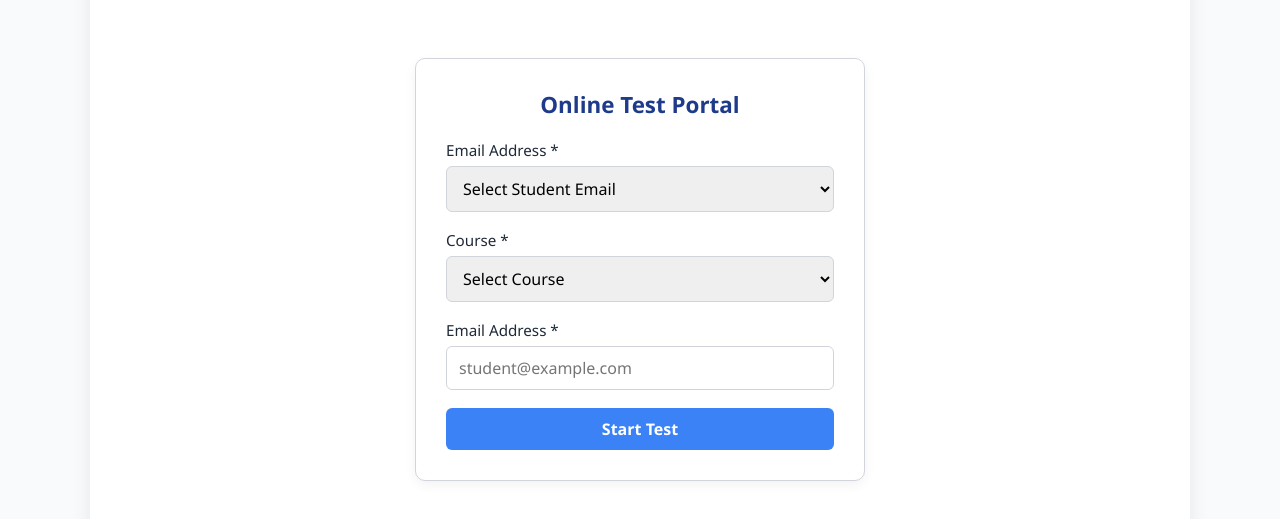
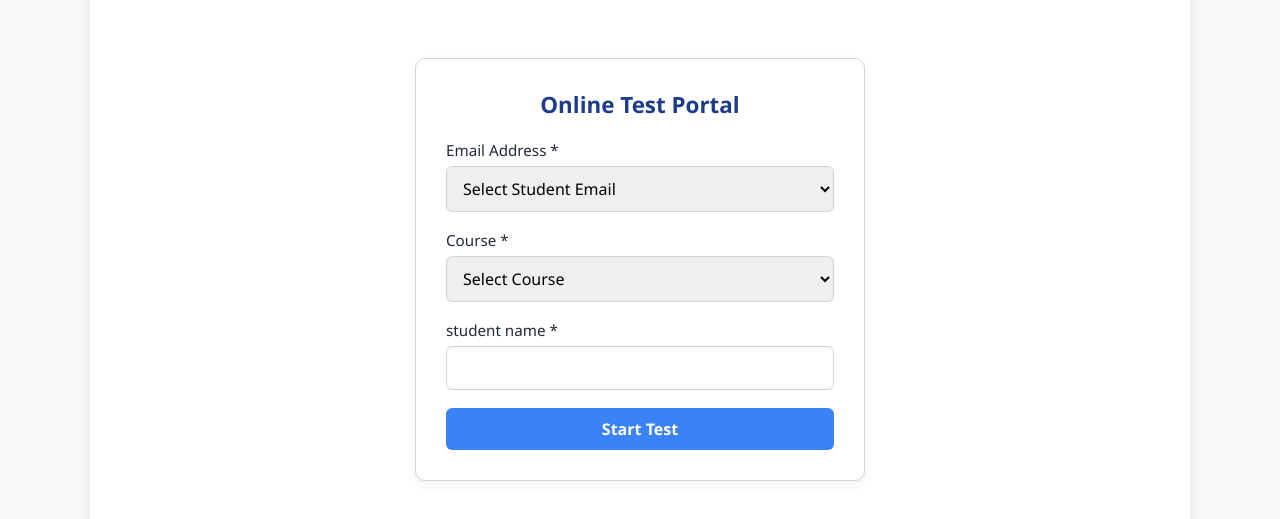
Before and after one commit to competitionwalaadmin-code/competition-wala-, a plain HTML site: page msexceljandaha.html in a window 1280 px wide. Shown: the part 159-678 px from the top of the page. Drawn offline with nearby package versions, Linux system fonts and the light colour scheme.

Commit message:
Update msexceljandaha.html

```diff
--- a/msexceljandaha.html
+++ b/msexceljandaha.html
@@ -408,8 +408,8 @@
                     </select>
                 </div>
                 <div class="form-group">
-                    <label for="student-email">Email Address *</label>
-                    <input type="email" id="student-email" required placeholder="student@example.com">
+                    <label for="student-email">student name *</label>
+                    <input type="name" id="name">
                 </div>
                 <button type="submit" class="btn">Start Test</button>
             </form>
```
